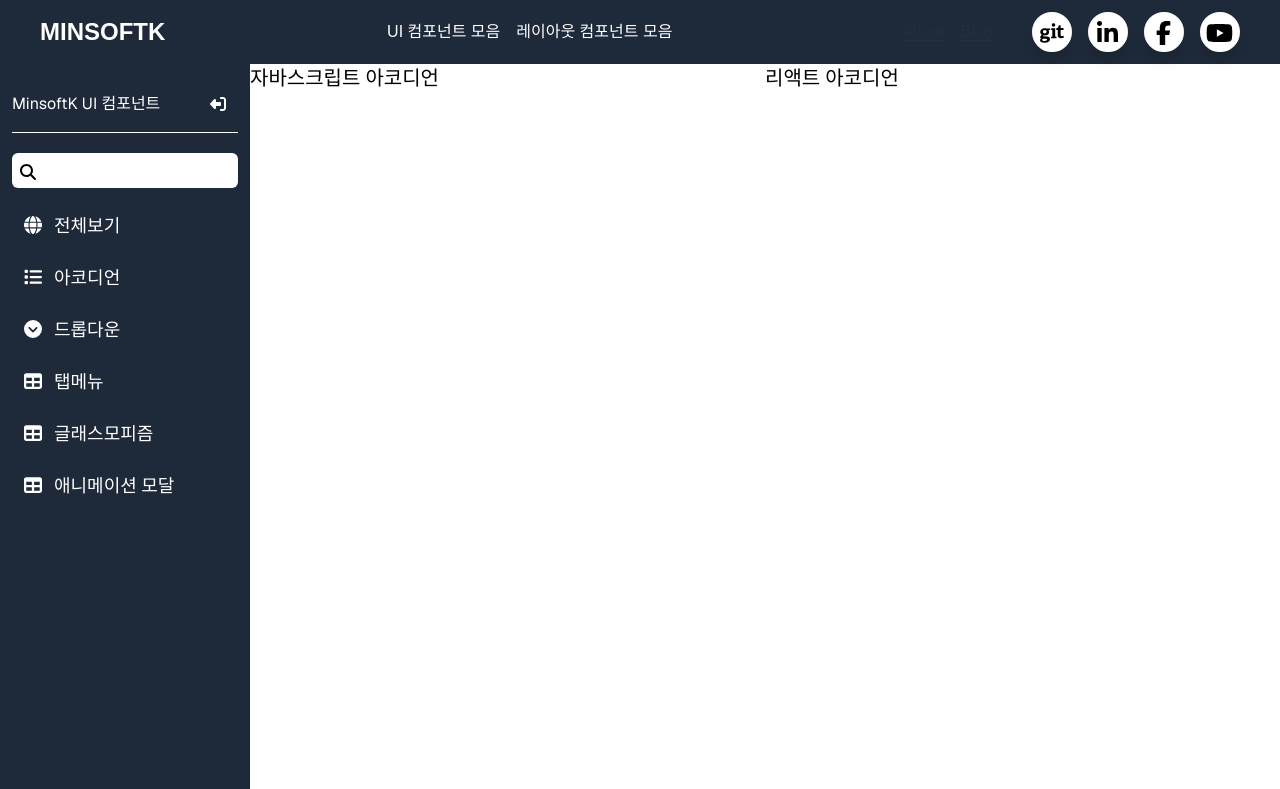
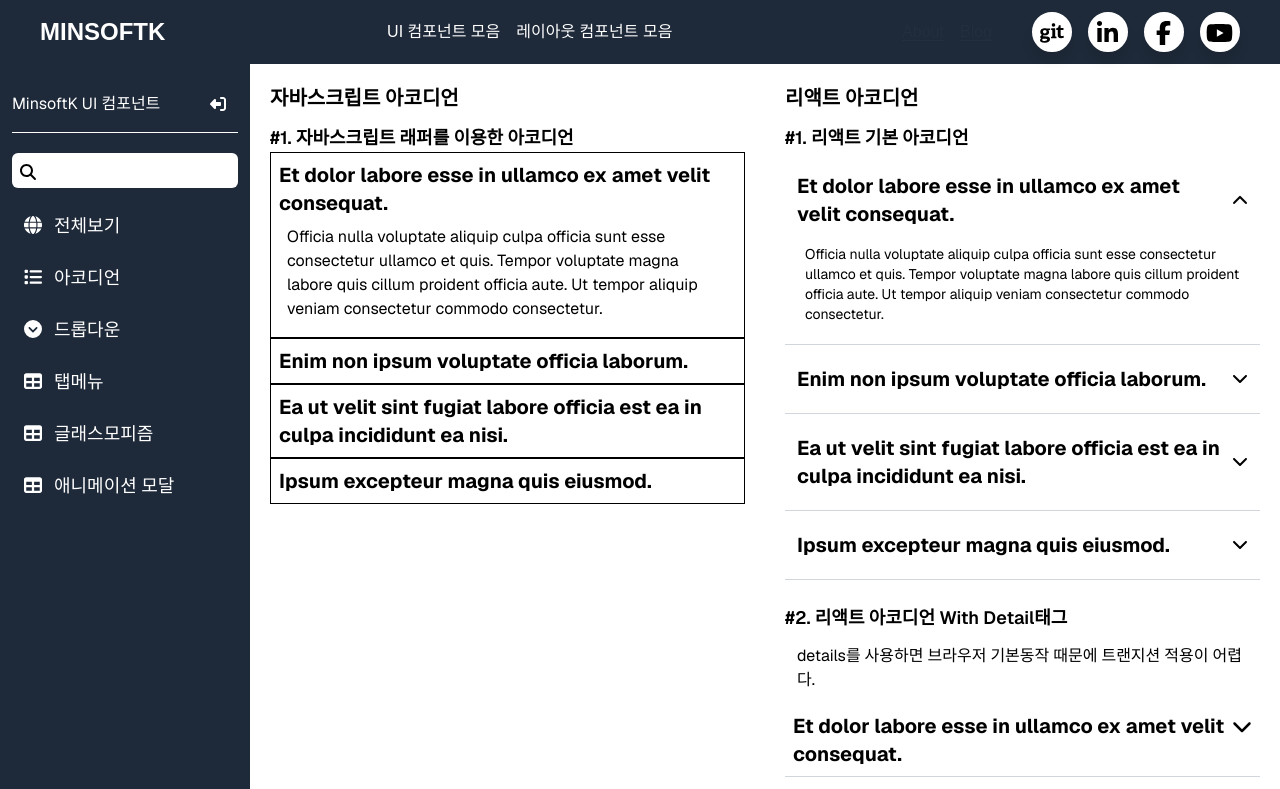
Before and after one commit to minsoftk/minsoftk.site, a Next.js app: page /ui/accordion in a window 1280 px wide. Shown: the top 789 px of the page. Built offline with nearby package versions, Linux system fonts and the light colour scheme.

Commit message:
chore: 아코디언 파일 이름 수정 및 CSS 변수 추가

```diff
--- a/src/app/page.tsx
+++ b/src/app/page.tsx
@@ -23,7 +23,7 @@ export default function Home() {
           <Card1></Card1>
         </section>
         <section>
-          <h2>#2. 3D Flip 카드</h2>
+          <h2>#3. 3D Flip 카드</h2>
           <Card2></Card2>
         </section>
       </div>
--- a/src/app/ui/accordion/accordion.javascript.tsx
+++ b/src/app/ui/accordion/accordion.javascript.tsx
@@ -34,7 +34,6 @@ const itemBuilder = ({
 const initiator = (wrapper: HTMLDivElement) => {
   let currentId: string | null = null;
   const $ul = document.createElement('ul');
-  $ul.className = 'p-2 [&>li]:m-3';
 
   const handleClickTab = (e: Event) => {
     const $el = e.target as HTMLElement;
@@ -60,10 +59,9 @@ const initiator = (wrapper: HTMLDivElement) => {
   ($items[0].children[0] as HTMLElement).click();
 };
 
-export default function AccordionReactComponent() {
+export default function AccordionJSComponent() {
   return (
     <>
-      <h1 className="p-4 text-2xl">#1 아코디언 자바스크립트</h1>
       <VanillaWrapper initiator={initiator}></VanillaWrapper>
     </>
   );
--- a/src/app/ui/accordion/accordion.react.basic.tsx
+++ b/src/app/ui/accordion/accordion.react.basic.tsx
@@ -1,7 +1,10 @@
 import { useEffect, useRef, useState } from 'react';
 import { AccordionItemType } from './type';
+import { FontAwesomeIcon } from '@fortawesome/react-fontawesome';
+import { faChevronDown } from '@fortawesome/free-solid-svg-icons';
+import { cn } from '@/assets/utils/css';
 
-export function AccordionBasic({
+export default function AccordionReactBasic({
   current,
   id,
   title,
@@ -20,16 +23,28 @@ export function AccordionBasic({
   return (
     <li
       key={id}
-      className="border p-2"
+      className="list-none border-b border-gray-300 p-3"
     >
-      <button
+      <div
         onClick={toggleItem}
-        aria-expanded={current}
-        aria-controls={`accordion-content-${id}`}
-        className="w-full text-left text-xl font-bold hover:cursor-pointer"
+        className={cn('flex items-center justify-between gap-3 py-2')}
       >
-        {title}
-      </button>
+        <button
+          aria-expanded={current}
+          aria-controls={`accordion-content-${id}`}
+          className="cursor-pointer text-left text-xl font-bold"
+        >
+          {title}
+        </button>
+        <em
+          className={cn(
+            'transition-all duration-300',
+            current ? 'rotate-180' : '',
+          )}
+        >
+          <FontAwesomeIcon icon={faChevronDown}></FontAwesomeIcon>
+        </em>
+      </div>
 
       <div
         ref={contentRef}
@@ -44,7 +59,7 @@ export function AccordionBasic({
         //     ? 'translate-y-0 opacity-100 max-h-auto'
         //     : '-translate-y-4 opacity-0 max-h-0'
         // }`}
-        className={`overflow-hidden transition-all duration-300 ease-in-out`}
+        className={cn(`overflow-hidden transition-all duration-300`)}
         style={{ height }}
       >
         <p className="p-2 text-sm">{description}</p>
@@ -52,28 +67,3 @@ export function AccordionBasic({
     </li>
   );
 }
-
-export function AccordionItemWithDetails({
-  current,
-  id,
-  title,
-  description,
-}: AccordionItemType) {
-  const contentRef = useRef<HTMLDivElement>(null);
-
-  return (
-    <details
-      key={id}
-      className="group transtion-all w-full border p-2 text-left text-xl font-bold duration-200"
-      open={current}
-    >
-      <summary className="hover:cursor-pointer">{title}</summary>
-      <div
-        ref={contentRef}
-        className="overflow-hidden p-2 text-sm transition-all duration-300 ease-in-out"
-      >
-        <p>{description}</p>
-      </div>
-    </details>
-  );
-}
--- a/src/app/ui/accordion/accordion.react.detailTag.tsx
+++ b/src/app/ui/accordion/accordion.react.detailTag.tsx
@@ -1,26 +1,60 @@
-import { useRef } from 'react';
+import { ToggleEvent, useEffect, useRef, useState } from 'react';
 import { AccordionItemType } from './type';
+import { cn } from '@/assets/utils/css';
+import { FontAwesomeIcon } from '@fortawesome/react-fontawesome';
+import { faChevronDown } from '@fortawesome/free-solid-svg-icons';
 
-export function AccordionWithDetailTag({
+export default function AccordionWithDetailTag({
   current,
   id,
   title,
   description,
 }: AccordionItemType) {
+  const detailsRef = useRef<HTMLDetailsElement>(null);
   const contentRef = useRef<HTMLDivElement>(null);
+
+  const [isOpen, setIsOpen] = useState<boolean>(false);
+  const [maxHeight, setMaxHeight] = useState<string>('0px');
+
+  useEffect(() => {
+    if (contentRef.current) {
+      setMaxHeight(current ? `${contentRef.current.scrollHeight}px` : '0px');
+    }
+  }, []);
+
+  const handleToggle = (e: ToggleEvent<HTMLDetailsElement>) => {
+    const isNowOpen = (e.currentTarget as HTMLDetailsElement).open;
+    setIsOpen(isNowOpen);
+
+    if (isNowOpen && contentRef.current) {
+      setMaxHeight(`${contentRef.current.scrollHeight}px`);
+    } else {
+      setMaxHeight('0px');
+    }
+  };
 
   return (
     <details
+      ref={detailsRef}
       key={id}
-      className="group transtion-all w-full border p-2 text-left text-xl font-bold duration-200"
-      open={current}
+      className="group w-full border-b border-gray-300 p-2 text-left text-xl font-bold duration-300 select-none"
+      onToggle={handleToggle}
+      open={isOpen}
     >
-      <summary className="hover:cursor-pointer">{title}</summary>
+      <summary className="flex list-none justify-between hover:cursor-pointer">
+        <span>{title}</span>
+        <em>
+          <FontAwesomeIcon
+            className={cn('transition-all duration-300 group-open:rotate-180')}
+            icon={faChevronDown}
+          ></FontAwesomeIcon>
+        </em>
+      </summary>
       <div
         ref={contentRef}
-        className="overflow-hidden p-2 text-sm transition-all duration-300 ease-in-out"
+        className="overflow-hidden transition-all duration-500 group-open:max-h-[400px]"
       >
-        <p>{description}</p>
+        <p className={cn('p-2 text-sm')}>{description}</p>
       </div>
     </details>
   );
--- a/src/app/ui/accordion/page.tsx
+++ b/src/app/ui/accordion/page.tsx
@@ -1,15 +1,56 @@
 'use client';
 
+import AccordionJSComponent from './accordion.javascript';
+import AccordionReactBasic from './accordion.react.basic';
+import AccordionWithDetailTag from './accordion.react.detailTag';
+import { data } from './accordion.data';
+import { useState } from 'react';
 export default function AccordionPage() {
+  const [currentId, setCurrentId] = useState<string | null>(data[0].id);
+  const [currentId2, setCurrentId2] = useState<string | null>(data[0].id);
+
+  const toggleItem = (id: string) => () =>
+    setCurrentId((prev) => (prev === id ? null : id));
+  const toggleItem2 = (id: string) => () =>
+    setCurrentId2((prev) => (prev === id ? null : id));
   return (
-    <div className="grid grid-cols-[1fr_1fr] items-center justify-center">
+    <div className="grid grid-cols-[1fr_1fr] items-center justify-center [&>section]:h-full [&>section]:w-full [&>section]:p-5 [&>section>article]:py-3 [&>section>article>h3]:text-lg [&>section>article>h3]:font-semibold [&>section>h2]:text-xl [&>section>h2]:font-semibold">
       <section>
-        <h1 className="items-center justify-center text-xl">
-          자바스크립트 아코디언
-        </h1>
+        <h2 className="text-xl">자바스크립트 아코디언</h2>
+        <article>
+          <h3>#1. 자바스크립트 래퍼를 이용한 아코디언</h3>
+          <AccordionJSComponent />
+        </article>
       </section>
-      <section>
-        <h1 className="text-xl">리액트 아코디언</h1>
+
+      <section className="">
+        <h2 className="items-center justify-start text-xl">리액트 아코디언</h2>
+        <article>
+          <h3>#1. 리액트 기본 아코디언</h3>
+
+          {data.map((d) => (
+            <AccordionReactBasic
+              {...d}
+              key={d.id}
+              current={currentId === d.id}
+              toggleItem={toggleItem(d.id)}
+            />
+          ))}
+        </article>
+        <article>
+          <h3>#2. 리액트 아코디언 With Detail태그</h3>
+          <p className="p-3">
+            details를 사용하면 브라우저 기본동작 때문에 트랜지션 적용이 어렵다.
+          </p>
+          {data.map((d) => (
+            <AccordionWithDetailTag
+              {...d}
+              key={d.id}
+              current={currentId2 === d.id}
+              toggleItem={toggleItem2(d.id)}
+            />
+          ))}
+        </article>
       </section>
     </div>
   );
--- a/src/app/ui/page.tsx
+++ b/src/app/ui/page.tsx
@@ -2,13 +2,17 @@ import { dropdownData } from '@/assets/data/DropdownData';
 import Card2 from '@/components/Card.3DFlip';
 import Card3 from '@/components/Card.Radio';
 import Card1 from '@/components/Card.Transition';
+import DarkMode from '@/components/DarkMode';
 import Dropdown from '@/components/Dropdown';
+import Modal from '@/components/Modal';
+import HoverTooltip from '@/components/PriceTag';
+import Table from '@/components/Table';
 
 export default function UIPage() {
   return (
     <div className="grid grid-cols-[1fr_1fr] grid-rows-[100%] justify-items-center font-[family-name:var(--font-geist-sans)]">
-      <div className="cols-starts-1 [&>*]:my-10 [&>section>h2]:py-5">
-        <section>
+      <div className="cols-starts-1 [&>*]:mx-auto [&>*]:my-10 [&>section>h2]:py-5">
+        <section className="">
           <h2 className="">#1 드롭다운 With Scale</h2>
           <Dropdown
             title="Select yout skills"
@@ -22,8 +26,18 @@ export default function UIPage() {
           <Card1></Card1>
         </section>
         <section>
-          <h2>#2. 3D Flip 카드</h2>
+          <h2>#3. 3D Flip 카드</h2>
           <Card2></Card2>
+        </section>
+
+        <section>
+          <h2>#6. Table</h2>
+          <Table></Table>
+        </section>
+
+        <section>
+          <h2>#8. 다크모드</h2>
+          <DarkMode></DarkMode>
         </section>
       </div>
 
@@ -32,6 +46,16 @@ export default function UIPage() {
           <h2>#4. :has를 이용한 카드</h2>
           <Card3></Card3>
         </section>
+
+        <section>
+          <h2>#5. Modal</h2>
+          <Modal></Modal>
+        </section>
+
+        <section>
+          <h2>#7. PriceTag 호버 툴팁</h2>
+          <HoverTooltip></HoverTooltip>
+        </section>
       </div>
     </div>
   );
--- a/src/assets/styles/globals.css
+++ b/src/assets/styles/globals.css
@@ -4,8 +4,12 @@
 
 @theme {
   --color-Youtube: oklch(54.54% 0.2059 27.74);
+  --color-Twitter: oklch(68.18% 0.1584 243.35);
   --color-Facebook: oklch(58.91% 0.2029 257.86);
   --color-LinkdIn: oklch(51.56% 0.1632 254.73);
+  --color-Instagram: oklch(61.95% 0.1995 14.61);
+  --color-Line: oklch(70.8% 0.240931 142.4953);
+  --color-Tiktok: oklch(61.09% 0.2328 16.09);
 
   --font-card: 'Montserrat', sans-serif;
 
@@ -23,12 +27,14 @@
   }
 }
 
-:root {
-  --background: #ffffff;
-  --foreground: #171717;
+@media (prefers-color-scheme: dark) {
+  :root {
+    --background: #ffffff;
+    --foreground: #171717;
+  }
 }
 
-@media (prefers-color-scheme: dark) {
+@media (prefers-color-scheme: light) {
   :root {
     --background: #0a0a0a;
     --foreground: #ededed;
```
Also changed, not shown: src/app/ui/accordion/accordion.data.ts (+0 -38 lines).
